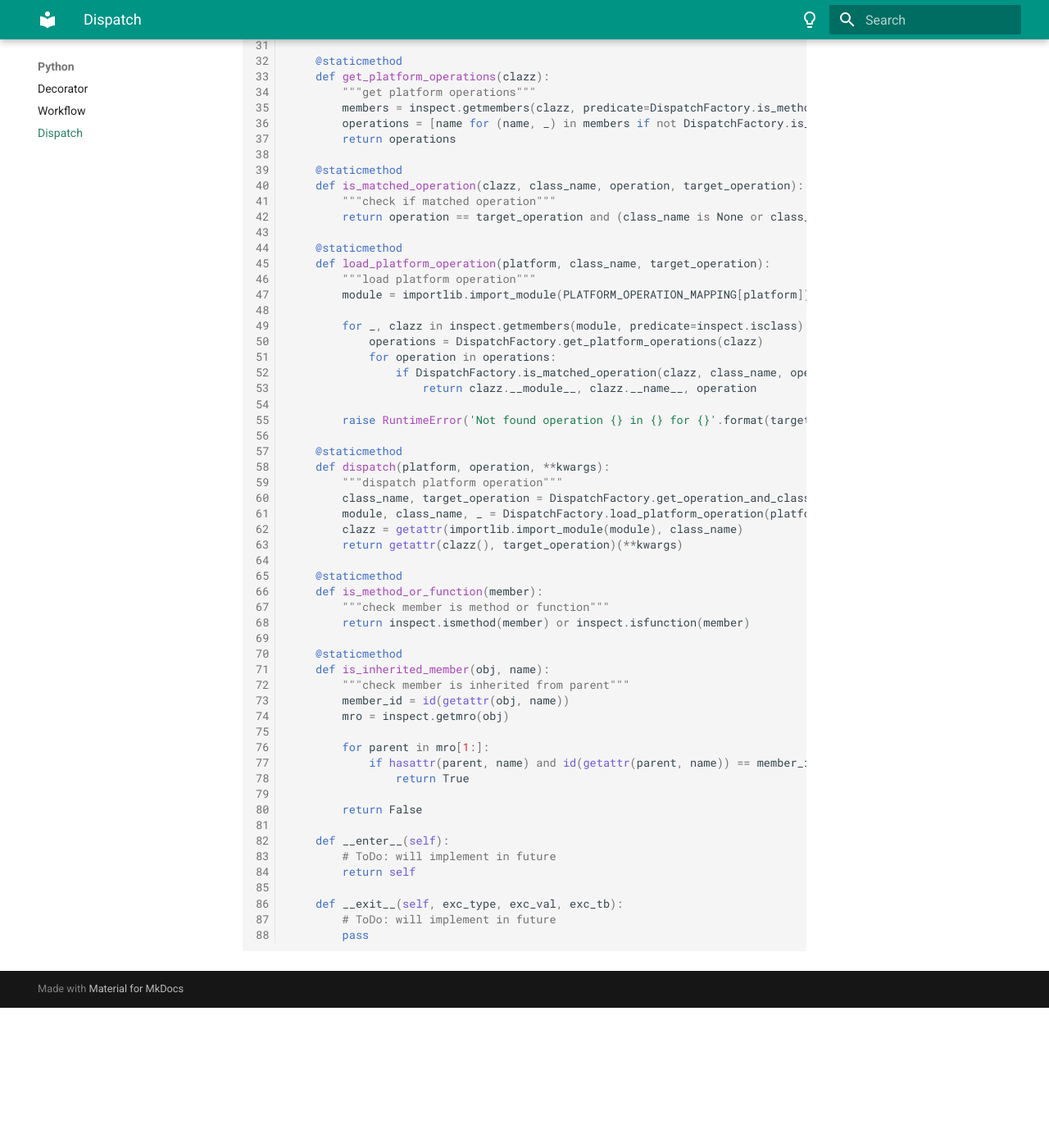
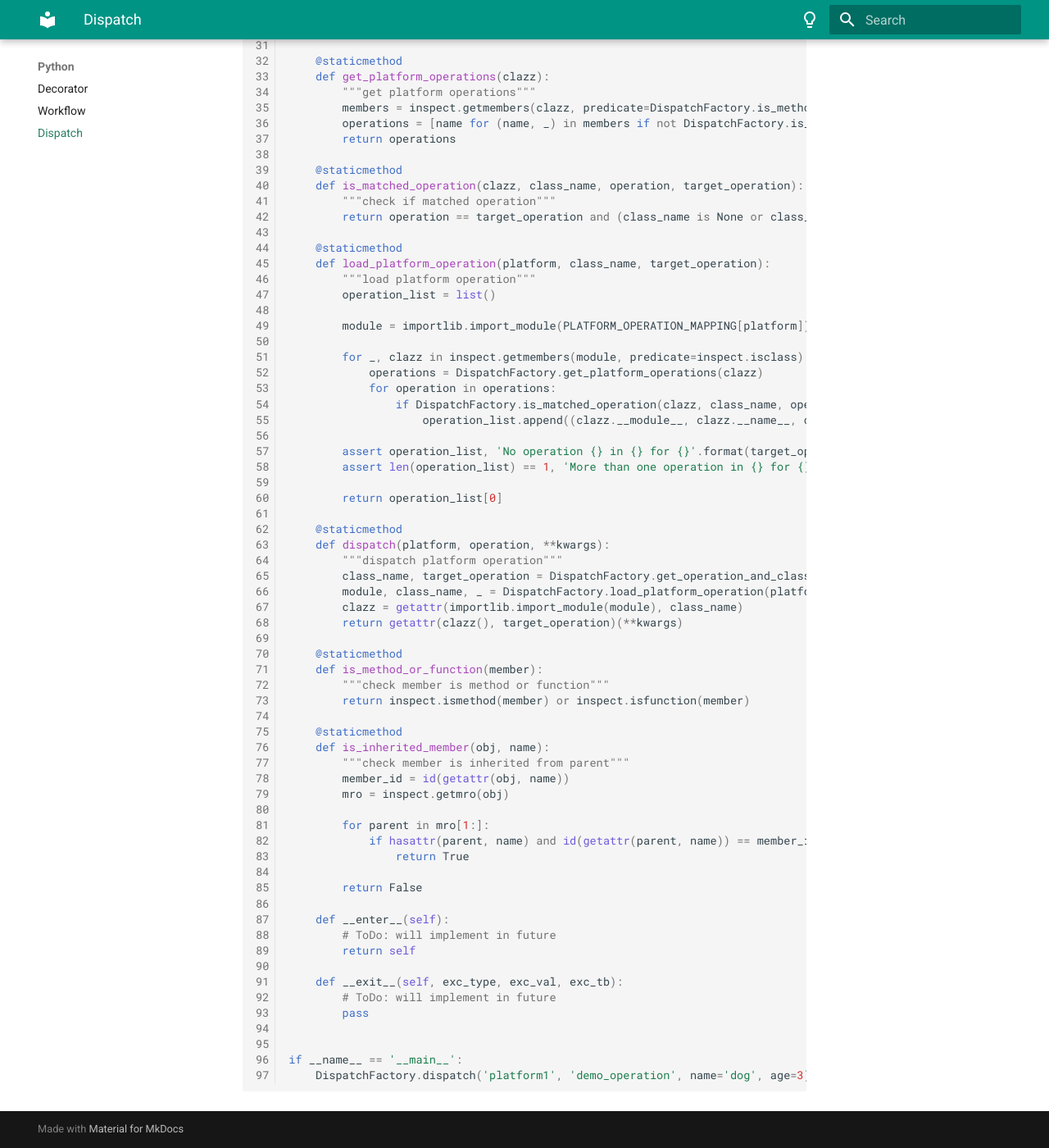
Before and after one commit to zhouushe/notes, an MkDocs documentation site: the page built from docs/python_dispatch.md, in a window 1280 px wide and 1400 px high, scrolled down 804 px. Shown: the whole window at 82% size. Built offline with MkDocs 1.6.1 and Material for MkDocs 9.7.7, drawn with Linux system fonts in a browser that asks for light colours; before the commit the page ends 2033 px from its top, so only the background shows below that.

Commit message:
Update python_dispatch.md

````diff
--- a/docs/python_dispatch.md
+++ b/docs/python_dispatch.md
@@ -45,15 +45,20 @@ class DispatchFactory(object):
     @staticmethod
     def load_platform_operation(platform, class_name, target_operation):
         """load platform operation"""
+        operation_list = list()
+
         module = importlib.import_module(PLATFORM_OPERATION_MAPPING[platform])
 
         for _, clazz in inspect.getmembers(module, predicate=inspect.isclass):
             operations = DispatchFactory.get_platform_operations(clazz)
             for operation in operations:
                 if DispatchFactory.is_matched_operation(clazz, class_name, operation, target_operation):
-                    return clazz.__module__, clazz.__name__, operation
+                    operation_list.append((clazz.__module__, clazz.__name__, operation))
 
-        raise RuntimeError('Not found operation {} in {} for {}'.format(target_operation, class_name, platform))
+        assert operation_list, 'No operation {} in {} for {}'.format(target_operation, class_name, platform)
+        assert len(operation_list) == 1, 'More than one operation in {} for {}'.format(operation_list, platform)
+
+        return operation_list[0]
 
     @staticmethod
     def dispatch(platform, operation, **kwargs):
@@ -88,4 +93,8 @@ class DispatchFactory(object):
         # ToDo: will implement in future
         pass
 
+
+if __name__ == '__main__':
+    DispatchFactory.dispatch('platform1', 'demo_operation', name='dog', age=3)
+
 ```
````
